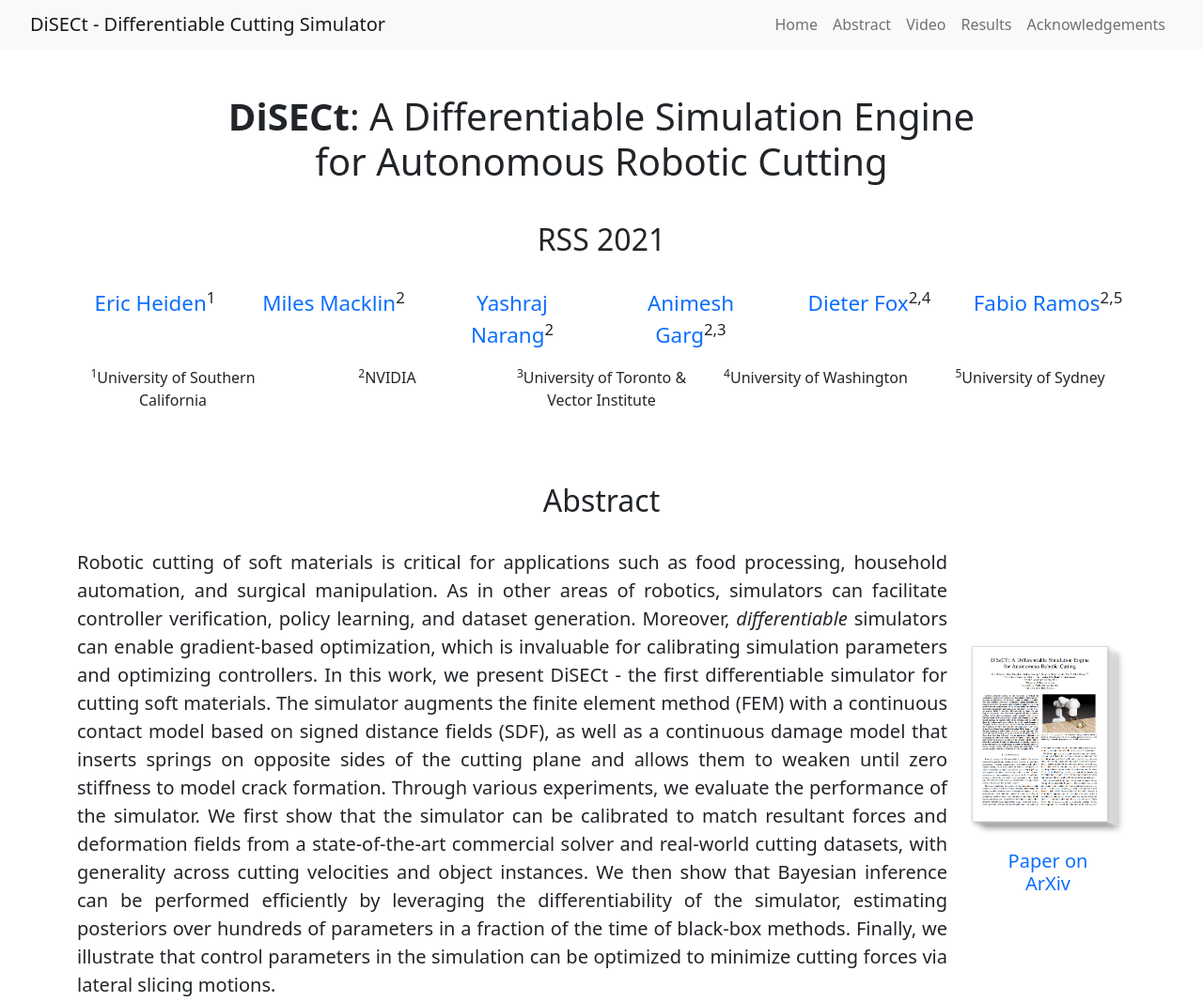
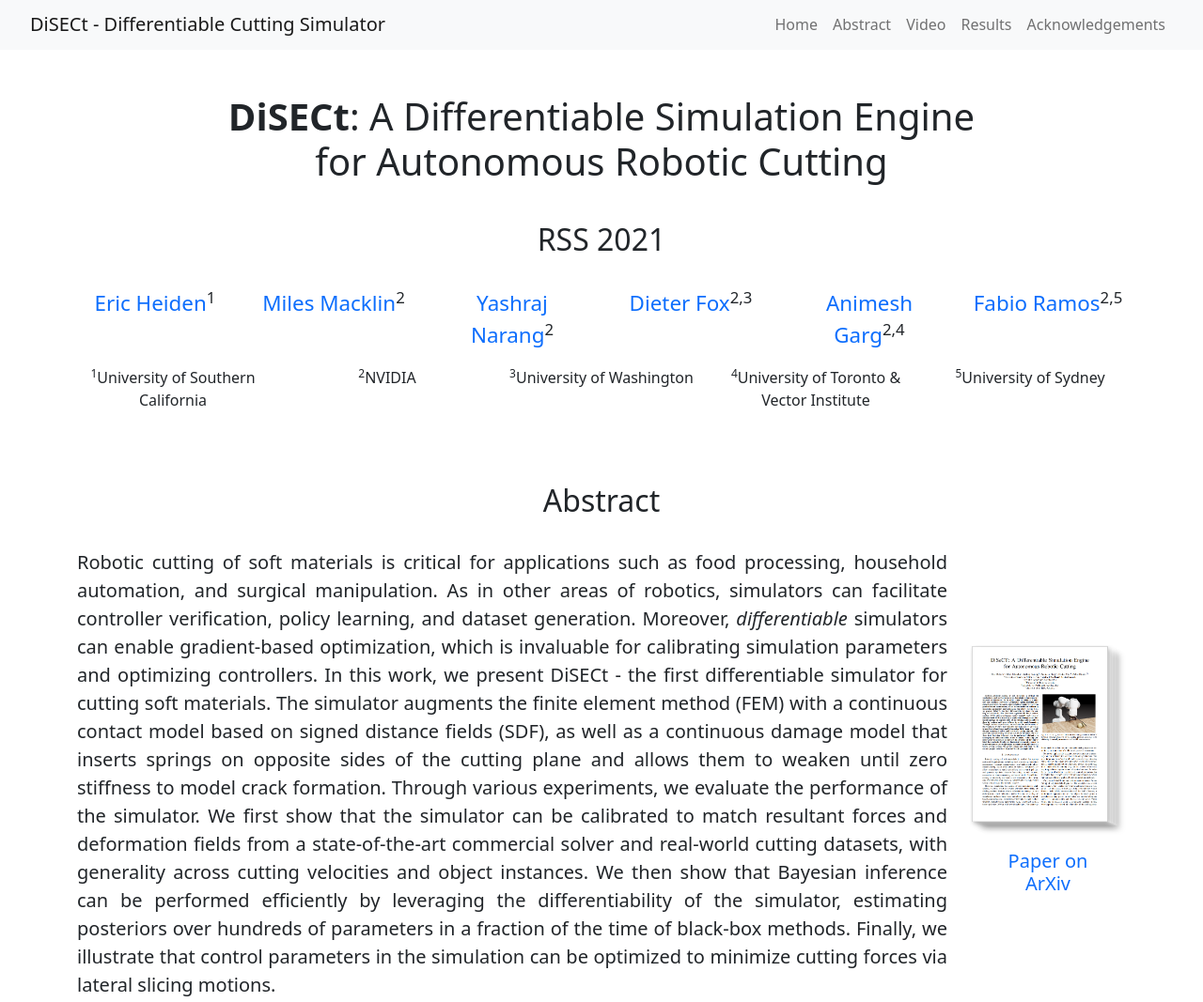
Before and after one commit to diff-cutting-sim/diff-cutting-sim.github.io, a plain HTML site: page docs/index.html in a window 1280 px wide. Shown: the top 1067 px of the page at 94% size. Drawn offline with nearby package versions, Linux system fonts and the light colour scheme.

Commit message:
Update index.html

```diff
--- a/docs/index.html
+++ b/docs/index.html
@@ -134,12 +134,12 @@
             </div>
             <div class="col">
                 <p>
-                    <a href="https://animesh.garg.tech">Animesh Garg</a><sup>2,3</sup>
+                    <a href="https://homes.cs.washington.edu/~fox">Dieter Fox</a><sup>2,3</sup>
                 </p>
             </div>
             <div class="col">
                 <p>
-                    <a href="https://homes.cs.washington.edu/~fox">Dieter Fox</a><sup>2,4</sup>
+                    <a href="https://animesh.garg.tech">Animesh Garg</a><sup>2,4</sup>
                 </p>
             </div>
             <div class="col">
@@ -156,10 +156,10 @@
                 <p><sup>2</sup>NVIDIA</p>
             </div>
             <div class="col">
-                <p><sup>3</sup>University of Toronto &amp;<br /> Vector Institute</p>
+                <p><sup>3</sup>University of Washington</p>
             </div>
             <div class="col">
-                <p><sup>4</sup>University of Washington</p>
+                <p><sup>4</sup>University of Toronto &amp;<br /> Vector Institute</p>
             </div>
             <div class="col">
                 <p><sup>5</sup>University of Sydney</p>
```
